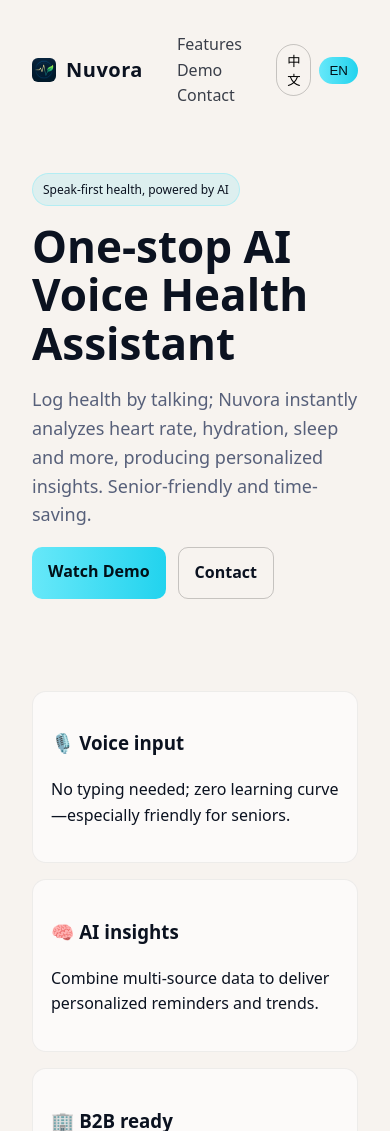
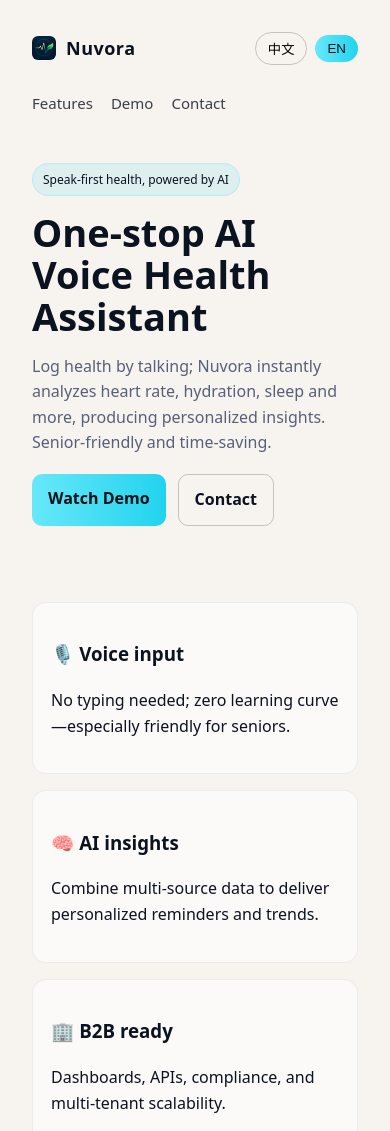
Before and after one commit to yaxin2002/nuvora_web, a plain HTML site: page index.html in a window 390 px wide. Shown: the top 1131 px of the page. Drawn offline with Linux system fonts and the light colour scheme.

Commit message:
fix: mobile header layout + nowrap nav

```diff
--- a/index.html
+++ b/index.html
@@ -18,15 +18,22 @@
   <style>
     :root{--fg:#0b1220;--muted:#57607A;--brand:#67E8F9;--brand2:#22D3EE;--paper:#F7F3EF;}
     *{box-sizing:border-box}html,body{margin:0;padding:0;background:var(--paper)}body{font-family:ui-sans-serif,system-ui,-apple-system,Segoe UI,Roboto,Helvetica,Arial;color:var(--fg);line-height:1.6}
-    .wrap{max-width:1040px;margin:0 auto;padding:32px}header{display:flex;align-items:center;justify-content:space-between;gap:16px}
+    .wrap{max-width:1040px;margin:0 auto;padding:32px}
+
+    /* Header */
+    header{display:flex;align-items:center;justify-content:space-between;gap:16px}
     .logo{display:flex;align-items:center;gap:10px;font-weight:700}
     .logo img{width:24px;height:24px;border-radius:6px;display:block}
     .logo span{font-size:20px;letter-spacing:.5px}
-    nav a{color:var(--fg);opacity:.8;text-decoration:none;margin-left:18px}nav a:hover{opacity:1}
+    nav{display:flex;gap:18px;align-items:center}
+    nav a{color:var(--fg);opacity:.8;text-decoration:none;white-space:nowrap;font-size:16px}
+    nav a:hover{opacity:1}
     .lang{display:flex;gap:8px;align-items:center}
-    .lang button{background:transparent;border:1px solid rgba(0,0,0,.2);padding:6px 10px;border-radius:999px;cursor:pointer}
+    .lang button{background:transparent;border:1px solid rgba(0,0,0,.2);padding:6px 12px;border-radius:999px;cursor:pointer}
     .lang button.active{background:linear-gradient(90deg,var(--brand),var(--brand2));color:#001018;border:0}
-    .hero{display:grid;grid-template-columns:1fr;gap:28px;align-items:center;padding:64px 0}
+
+    /* Hero & sections */
+    .hero{display:grid;grid-template-columns:1fr;gap:28px;align-items:center;padding:48px 0}
     .badge{display:inline-flex;align-items:center;gap:8px;background:rgba(34,211,238,.12);border:1px solid rgba(103,232,249,.35);
       padding:6px 10px;border-radius:999px;font-size:12px}
     h1{font-size:44px;line-height:1.1;margin:16px 0 12px}
@@ -39,7 +46,22 @@
     .grid{display:grid;grid-template-columns:repeat(3,1fr);gap:16px}
     .section{padding:28px 0}
     .foot{opacity:.7;font-size:13px;padding:24px 0;border-top:1px solid rgba(0,0,0,.08);margin-top:24px}
-    @media(max-width:920px){.grid{grid-template-columns:1fr}}
+
+    /* Mobile tweaks */
+    @media (max-width: 920px){
+      .grid{grid-template-columns:1fr}
+      h1{font-size:38px}
+      .lead{font-size:16px}
+    }
+    @media (max-width: 680px){
+      /* Use grid header on small screens: logo + lang on first row, nav on second row */
+      header{display:grid;grid-template-columns:1fr auto;grid-template-areas:"logo lang" "nav nav";align-items:center}
+      .logo{grid-area:logo}
+      nav{grid-area:nav;justify-self:start;margin-top:10px}
+      .lang{grid-area:lang;justify-self:end}
+      .logo span{font-size:18px}
+      nav a{font-size:15px}
+    }
   </style>
 </head>
 <body>
@@ -112,7 +134,7 @@
 
     const vids = {
       en: { id: "YBiULfbhPRk", title: "Nuvora English Intro" },
-      zh: { id: "YBiULfbhPRk", title: "Nuvora 中文介紹" } // TODO: replace when a zh video is ready
+      zh: { id: "YBiULfbhPRk", title: "Nuvora 中文介紹" } // TODO: replace with zh video ID later
     };
 
     const dict = {
```
